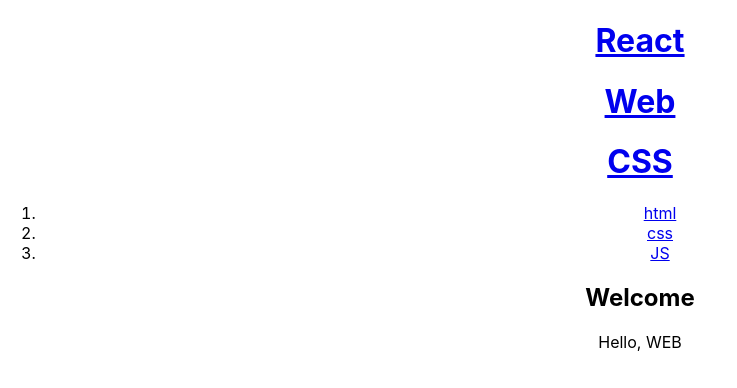
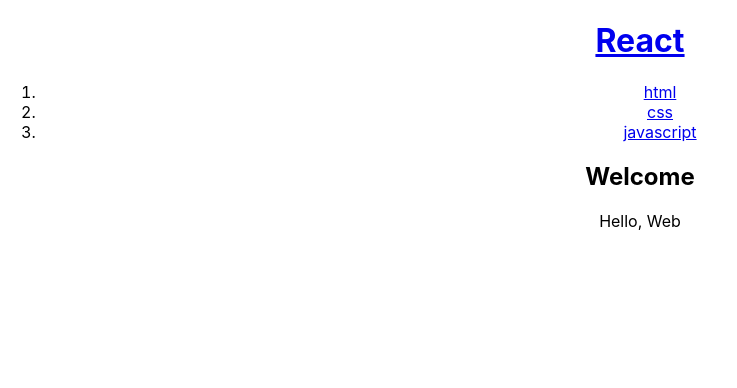
Before and after one commit to limKyungEun/react_app, a React (Create React App) app: page / in a window 1280 px wide. Shown: the top 388 px of the page, without its empty margins (0-737 px from the left). Built offline with nearby package versions, Linux system fonts and the light colour scheme.

Commit message:
topics 사용

```diff
--- a/src/App.js
+++ b/src/App.js
@@ -11,25 +11,29 @@
   )
 
 }
-function Nav(){
+function Nav(props){
+
+  const lis =[]
+  for(let i=0; i<props.topics.length; i++){
+    let t = props.topics[i];
+    lis.push(<li><a href={'/read/'+t.id}>{t.title}</a></li>);
+  }
 
   return(
     <nav>
         <ol>
-          <li><a href="/read/1">html</a></li>
-          <li><a href="/read/2">css</a></li>
-          <li><a href="/read/3">JS</a></li>
+          {lis}
         </ol>
     </nav>
   )
 
 }
-function Article(){//여기서 함수명에 밑줄이 갈때는 함수를 만들어 놓고 사용하지 않아서
+function Article(props){//여기서 함수명에 밑줄이 갈때는 함수를 만들어 놓고 사용하지 않아서
 
   return(
     <article>
-    <h2>Welcome</h2>
-    Hello, WEB
+    <h2>{props.title}</h2>
+    {props.body}
     </article>
   )
 
@@ -43,13 +47,19 @@
 // 태그 꺽쇠 안쪽에 컨탭하면 자동 임포트
 
 function App() {
+
+const topics =[
+
+  {id:1, title:'html',body:'html is...'},
+  {id:2, title:'css',body:'css is...'},
+  {id:3, title:'javascript',body:'javascript is...'}
+]
+
   return (
     <div className="App">
       <Header title="React"></Header>{/* 위에 잇는 return헤드를 호출 */}
-      <Header title="Web"></Header>
-      <Header title="CSS"></Header>
-      <Nav></Nav>{/* 위에 잇는 return네브를 호출 */}
-      <Article></Article>{/* 위에 잇는 return아티클를 호출 */}
+      <Nav topics={topics}></Nav>{/* 위에 잇는 return네브를 호출 */}
+      <Article title="Welcome" body="Hello, Web"></Article>{/* 위에 잇는 return아티클를 호출 */}
       {/* 태그 꺽쇠 안쪽에 컨탭하면 자동 임포트 된다 */}
 
     </div>
```
Also changed, not shown: 1 other file (tests, documents, lock files or other folders).
